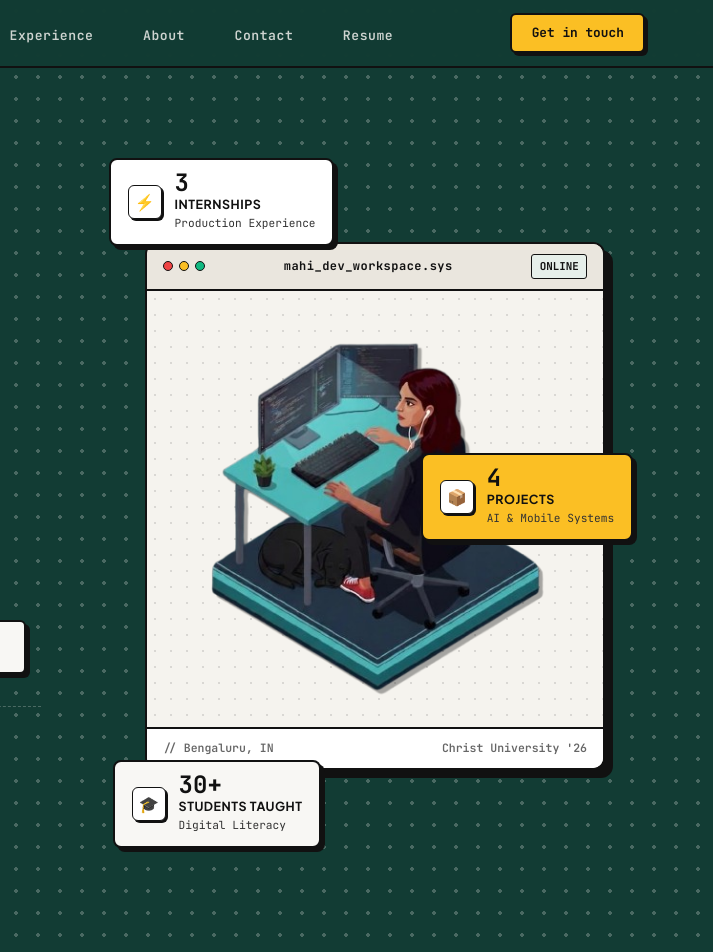
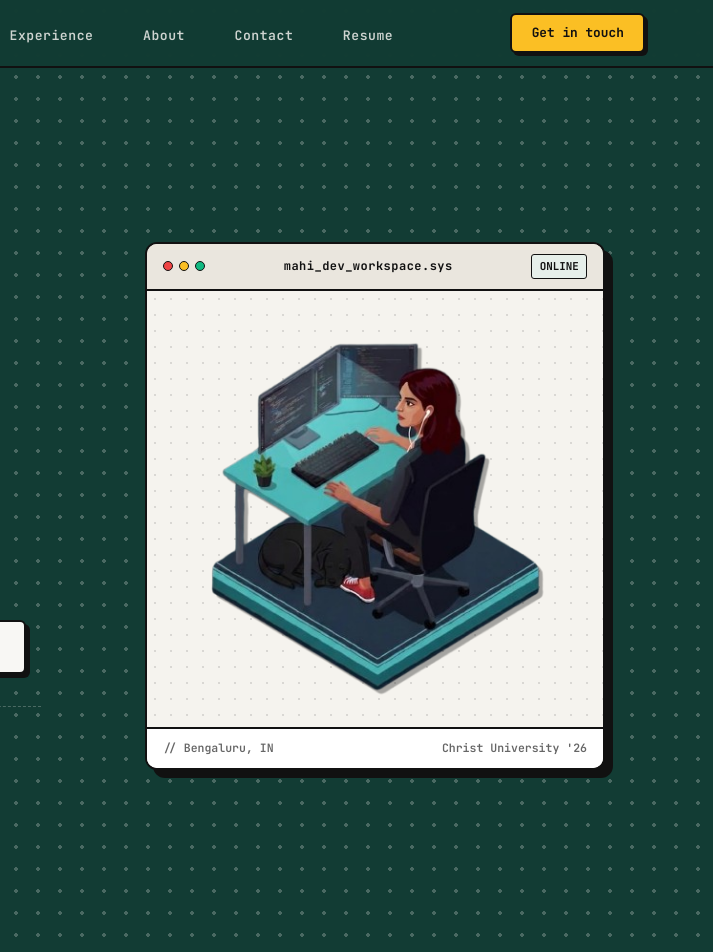
Before and after one commit to mahisreedhar/mahisreedhar.github.io, a plain HTML site: page index.html in a window 1280 px wide. Shown: the top 952 px of the page, 567-1280 px from the left. Drawn offline with Linux system fonts and the light colour scheme.

Commit message:
Remove hero stat badge boxes from landing page

```diff
--- a/index.html
+++ b/index.html
@@ -1538,36 +1538,6 @@ footer {
           <div class="focal-frame-footer">
             <span>// Bengaluru, IN</span>
             <span>Christ University '26</span>
-          </div>
-        </div>
-
-        <!-- Key Stat Badges (Overlapping on Desktop, Stacking on Mobile) -->
-        <div class="desktop-badges-wrap">
-          <div class="cluster-badge badge-stat-1">
-            <div class="stat-icon">⚡</div>
-            <div>
-              <div class="stat-num" data-count="3">0</div>
-              <div class="stat-label">Internships</div>
-              <span class="stat-sub">Production Experience</span>
-            </div>
-          </div>
-
-          <div class="cluster-badge badge-stat-2">
-            <div class="stat-icon">📦</div>
-            <div>
-              <div class="stat-num" data-count="4">0</div>
-              <div class="stat-label">Projects</div>
-              <span class="stat-sub">AI &amp; Mobile Systems</span>
-            </div>
-          </div>
-
-          <div class="cluster-badge badge-stat-3">
-            <div class="stat-icon">🎓</div>
-            <div>
-              <div class="stat-num" data-suffix="+" data-count="30">0</div>
-              <div class="stat-label">Students Taught</div>
-              <span class="stat-sub">Digital Literacy</span>
-            </div>
           </div>
         </div>
       </div>
```
